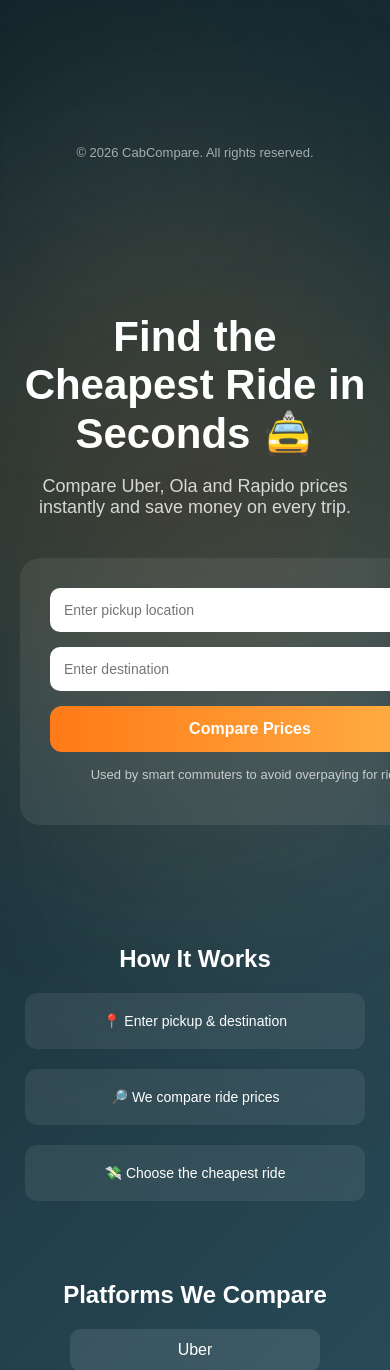
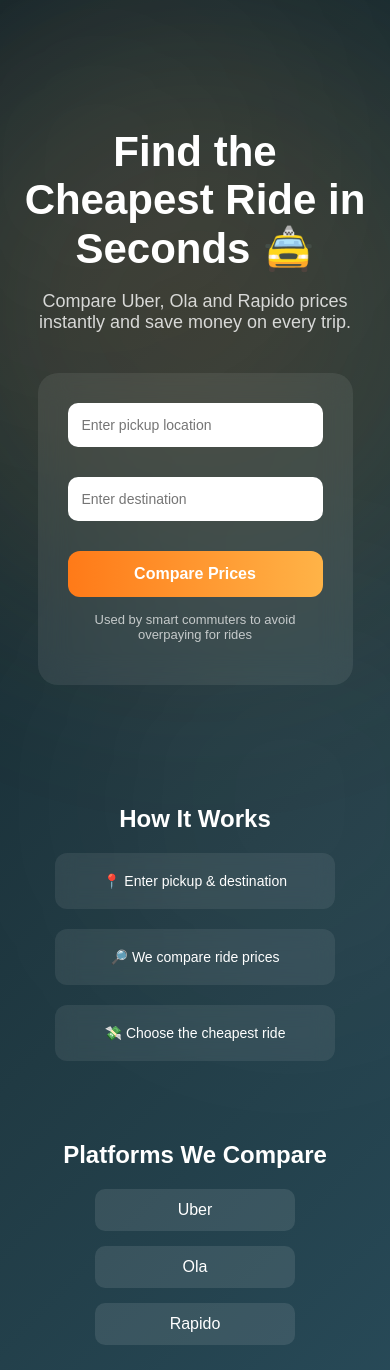
Before and after one commit to 1aman3/cab-price-comparator, a Flask app: page / in a window 390 px wide; the page is wider, and only the part inside the window is pictured. Shown: the top 1370 px of that part. Run offline with Flask 3, Linux system fonts and the light colour scheme.

Commit message:
Fixed mobile UI overflow and responsive search card

```diff
--- /dev/null
+++ b/tempCodeRunnerFile.py
@@ -0,0 +1 @@
+.form
--- a/templates/index.html
+++ b/templates/index.html
@@ -6,7 +6,27 @@
 <title>CabCompare</title>
 
 <style>
+    /* Prevent extra horizontal space */
+* {
+    box-sizing: border-box;
+}
 
+body {
+    margin: 0;
+    padding: 0;
+    overflow-x: hidden;
+}
+*{
+box-sizing: border-box;
+}
+.container {
+    width: 100%;
+    max-width: 100%;
+}
+
+body{
+overflow-x: hidden;
+}
 body{
 margin:0;
 font-family:Arial, sans-serif;
@@ -52,7 +72,14 @@
 margin-top:80px;
 padding:20px;
 }
-
+body{
+margin:0;
+font-family:Arial, sans-serif;
+background:linear-gradient(135deg,#0f2027,#203a43,#2c5364);
+min-height:100vh;
+color:white;
+overflow-x:hidden;
+}
 .hero-title{
 font-size:42px;
 font-weight:700;
@@ -73,7 +100,8 @@
 padding:30px;
 border-radius:20px;
 backdrop-filter:blur(15px);
-width:400px;
+width:90%;
+max-width:400px;
 margin:auto;
 }
 
@@ -239,22 +267,25 @@
 width:90%;
 }
 
-input{
-width:90%;
+input, button{
+width:100%;
+box-sizing:border-box;
 }
 
-button{
-width:90%;
 }
-
+form{
+width:100%;
+max-width:500px;
+margin:auto;
+display:flex;
+flex-direction:column;
+gap:15px;
 }
 
 </style>
 
 </head>
-<footer class="footer">
-© 2026 CabCompare. All rights reserved.
-</footer>
+
 <body>
 
 
@@ -380,7 +411,9 @@
 }
 
 </script>
-
+<footer class="footer">
+© 2026 CabCompare. All rights reserved.
+</footer>
 
 </body>
 
```
